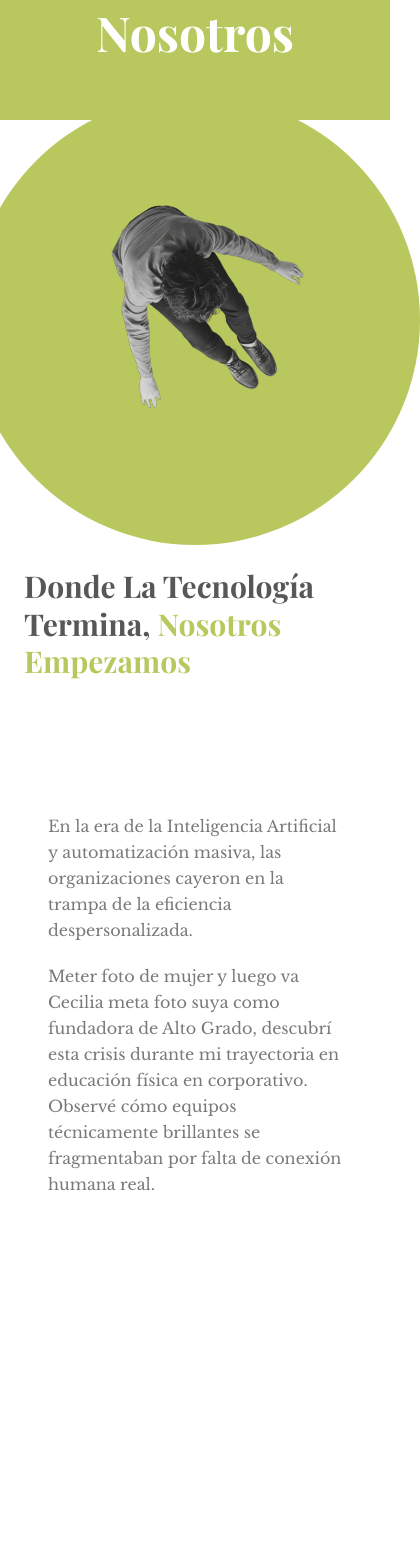
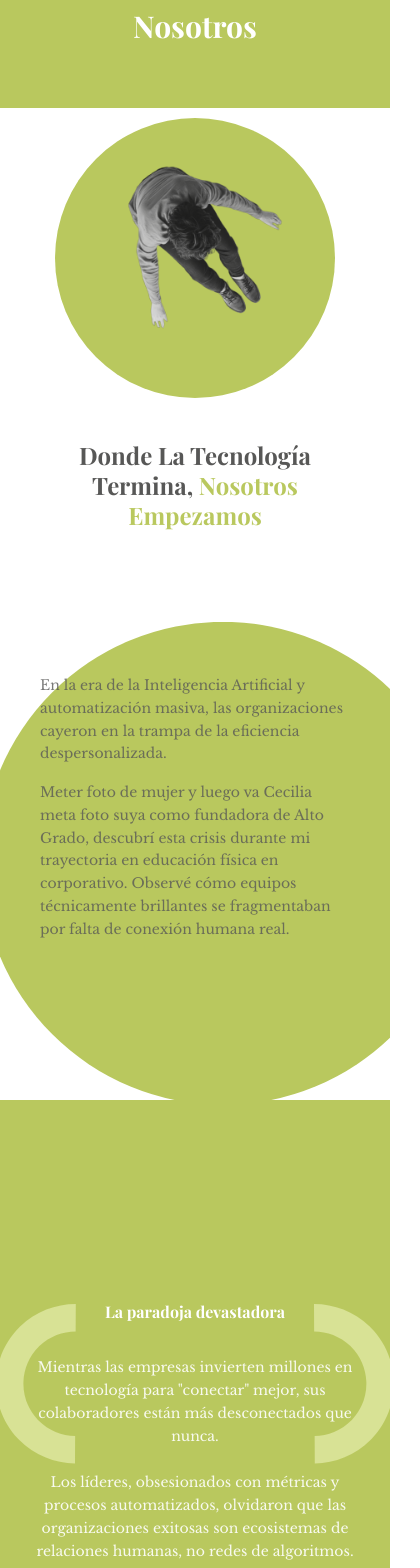
Before and after one commit to estraulacosta/emova-web, a Next.js app: page /nosotros in a window 390 px wide. Shown: the part 120-1688 px from the top of the page, 420 px wide, since content can reach past the window. Built offline with nearby package versions, Linux system fonts and the light colour scheme.

Commit message:
inicio desarollo responsive

```diff
--- a/src/components/sections/nosotros/HeroNosotros.tsx
+++ b/src/components/sections/nosotros/HeroNosotros.tsx
@@ -25,12 +25,12 @@ export default function HeroNosotros() {
     <>
       {/* Header Section - Green Background */}
       <section className="bg-emova-primary pt-32 pb-16">
-        <div className="container mx-auto px-6">
+        <div className="container mx-auto px-4 md:px-6">
           <motion.h1
             initial={{ opacity: 0, y: 20 }}
             animate={{ opacity: 1, y: 0 }}
             transition={{ duration: 0.6 }}
-            className="text-5xl md:text-6xl font-playfair font-bold text-white text-center"
+            className="text-3xl md:text-5xl lg:text-6xl font-playfair font-bold text-white text-center"
           >
             Nosotros
           </motion.h1>
@@ -38,9 +38,9 @@ export default function HeroNosotros() {
       </section>
 
       {/* Main Content Section */}
-      <section className="relative   overflow-visible">
+      <section className="relative overflow-visible pb-32 md:pb-0">
         {/* Green Circle SVG Background - At the very back, bottom */}
-        <div className="absolute bottom-0 pt-500 pb-100 left-0 w-full pointer-events-none overflow-hidden z-0" style={{ transform: 'translateY(50%)' }}>
+        <div className="absolute bottom-0 left-0 w-full pointer-events-none overflow-hidden z-0 translate-y-[1%] md:translate-y-[76.6%] lg:translate-y-[85%]">
           <img
             src="/assets/nosotros/circulo-fondo.svg"
             alt=""
@@ -48,11 +48,11 @@ export default function HeroNosotros() {
           />
         </div>
 
-        <div className="container mx-auto px-6 relative">
+        <div className="container mx-auto px-4 md:px-6 relative">
           <div className="max-w-7xl mx-auto">
 
             {/* Top section: Person on left, Title on right */}
-            <div className="grid lg:grid-cols-2 gap-12 items-center mb-23">
+            <div className="grid grid-cols-1 lg:grid-cols-2 gap-8 md:gap-12 items-center mb-12 md:mb-20 lg:mb-23">
 
               {/* Person with Green Circle - Left side */}
               <motion.div
@@ -60,10 +60,10 @@ export default function HeroNosotros() {
                 whileInView={{ opacity: 1, x: 0 }}
                 viewport={{ once: true }}
                 transition={{ duration: 0.8 }}
-                className="relative flex justify-center items-center min-h-[400px]"
+                className="relative flex justify-center items-center min-h-[300px] md:min-h-[350px] lg:min-h-[400px]"
               >
                 {/* Green Circle Background - Centered with person */}
-                <div className="absolute left-1/2 top-1/2 -translate-x-1/2 -translate-y-1/2 w-[450px] h-[450px] md:w-[300px] md:h-[300px]">
+                <div className="absolute left-1/2 top-1/2 -translate-x-1/2 -translate-y-1/2 w-[280px] h-[280px] md:w-[350px] md:h-[350px] lg:w-[350px] lg:h-[350px]">
                   <motion.div
                     initial={{ scale: 0.8, opacity: 0 }}
                     whileInView={{ scale: 1, opacity: 1 }}
@@ -84,7 +84,7 @@ export default function HeroNosotros() {
                   <img
                     src="/assets/Persona sentada.png"
                     alt="Persona sentada"
-                    className="w-full max-w-[250px] md:max-w-[320px] h-auto object-contain grayscale"
+                    className="w-full max-w-[200px] md:max-w-[280px] lg:max-w-[320px] h-auto object-contain grayscale"
                   />
                 </motion.div>
               </motion.div>
@@ -95,9 +95,9 @@ export default function HeroNosotros() {
                 whileInView={{ opacity: 1, x: 0 }}
                 viewport={{ once: true }}
                 transition={{ duration: 0.8, delay: 0.3 }}
-                className="relative z-10"
+                className="relative z-10 px-4 md:px-0"
               >
-                <h1 className="text-3xl md:text-4xl lg:text-5xl font-playfair font-bold text-emova-grey leading-tight">
+                <h1 className="text-2xl md:text-3xl lg:text-5xl font-playfair font-bold text-emova-grey leading-tight text-center lg:text-left">
                   Donde La Tecnología Termina,{" "}
                   <span className="text-emova-primary">Nosotros Empezamos</span>
                 </h1>
@@ -111,14 +111,14 @@ export default function HeroNosotros() {
               whileInView={{ opacity: 1, y: 0 }}
               viewport={{ once: true }}
               transition={{ duration: 0.8, delay: 0.5 }}
-              className="relative z-20 max-w-3xl mx-auto text-left space-y-5 px-6 pt-10 md:pt-5"
+              className="relative z-20 max-w-sm md:max-w-2xl lg:max-w-3xl mx-auto text-left space-y-4 md:space-y-5 px-6 md:px-6 pt-4 md:pt-10 lg:pt-5 pb-8 md:pb-0 mt-32 md:mt-0"
             >
-              <p className="text-emova-grey/80 font-libre text-base md:text-lg leading-relaxed">
+              <p className="text-emova-grey/80 font-libre text-sm md:text-base lg:text-lg leading-relaxed">
                 En la era de la Inteligencia Artificial y automatización masiva,
                 las organizaciones cayeron en la trampa de la eficiencia
                 despersonalizada.
               </p>
-              <p className="text-emova-grey/80 font-libre text-base md:text-lg leading-relaxed">
+              <p className="text-emova-grey/80 font-libre text-sm md:text-base lg:text-lg leading-relaxed">
                 Meter foto de mujer y luego va Cecilia meta foto suya
                 como fundadora de Alto Grado, descubrí esta crisis durante
                 mi trayectoria en educación física en corporativo. Observé
@@ -132,18 +132,18 @@ export default function HeroNosotros() {
       </section>
 
       {/* Paradoja Devastadora Section */}
-      <section className="relative bg-emova-primary top-100 pb-80 overflow-hidden ">
-        <div className="container mx-auto px-2">
+      <section className="relative bg-emova-primary top-0 md:top-60 lg:top-100 pb-30 md:pb-60 lg:pb-80 pt-50 md:pt-10 lg:pt-0 overflow-hidden ">
+        <div className="container mx-auto px-4 md:px-6">
           <div className="relative max-w-6xl mx-auto">
 
             {/* Arcos decorativos */}
-            <div className="absolute left-0 top-1 w-32 md:w-40 lg:w-48 pointer-events-none z-0" style={{ transform: 'translateX(-25%)' }}>
+            <div className="absolute left-0 top-1 w-20 md:w-32 lg:w-48 pointer-events-none z-0" style={{ transform: 'translateX(-25%)' }}>
               <svg viewBox="0 0 245 489" fill="none" xmlns="http://www.w3.org/2000/svg">
                 <path d="M242.362 404.193C201.684 403.763 161.152 387.934 130.27 356.748C129.224 355.691 128.198 354.623 127.187 353.541C96.8265 321.157 82.4643 279.282 84.0462 237.91C85.5407 198.738 101.33 160.024 131.383 130.265C132.132 129.523 132.891 128.802 133.651 128.08C164.534 98.6572 204.23 83.9524 243.936 83.9228L244.348 0.000210577C183.161 -0.0705846 121.949 22.7289 74.6 68.4465C73.8459 69.173 73.0815 69.8892 72.3324 70.631C25.8138 116.695 1.71343 176.839 0.0878923 237.492C-1.59442 300.346 20.8727 363.747 67.548 412.597C68.569 413.669 69.5901 414.741 70.6368 415.798C117.829 463.456 179.796 487.58 241.95 488.116L242.362 404.193Z" fill="#d8e295ff"/>
               </svg>
             </div>
 
-            <div className="absolute right-0 top-1 w-32 md:w-40 lg:w-48 pointer-events-none z-0" style={{ transform: 'translateX(25%)' }}>
+            <div className="absolute right-0 top-1 w-20 md:w-32 lg:w-48 pointer-events-none z-0" style={{ transform: 'translateX(25%)' }}>
               <svg viewBox="0 0 245 489" fill="none" xmlns="http://www.w3.org/2000/svg">
                 <path d="M1.98559 404.193C42.6641 403.763 83.1956 387.934 114.078 356.748C115.124 355.691 116.15 354.623 117.161 353.541C147.522 321.157 161.884 279.282 160.302 237.91C158.807 198.738 143.018 160.024 112.965 130.265C112.216 129.523 111.457 128.802 110.697 128.08C79.8137 98.6572 40.1178 83.9524 0.412288 83.9228L2.13334e-05 0.000210577C61.1866 -0.0705846 122.399 22.7289 169.748 68.4465C170.502 69.173 171.266 69.8892 172.016 70.631C218.534 116.695 242.635 176.839 244.26 237.492C245.942 300.346 223.475 363.747 176.8 412.597C175.779 413.669 174.758 414.741 173.711 415.798C126.519 463.456 64.5523 487.58 2.39785 488.116L1.98559 404.193Z" fill="#d8e295ff"/>
               </svg>
@@ -155,13 +155,13 @@ export default function HeroNosotros() {
               whileInView={{ opacity: 1, y: 0 }}
               viewport={{ once: true }}
               transition={{ duration: 0.8 }}
-              className="relative z-10 text-center px-1 md:px-12 lg:px-20"
+              className="relative z-10 text-center px-4 md:px-12 lg:px-20"
             >
-              <h2 className="text-3xl md:text-4xl lg:text-5xl font-playfair font-bold text-white mb-12">
+              <h2 className="sm:text-2xl md:text-3xl lg:text-5xl font-playfair font-bold text-white mb-8 md:mb-10 lg:mb-12">
                 La paradoja devastadora
               </h2>
 
-              <div className="space-y-6 text-white/90 font-libre text-base md:text-lg leading-relaxed">
+              <div className="space-y-6 sm:text-2xl md:text-base lg:text-lg leading-relaxed space-y-6 text-white/90 font-libre text-sm md:text-base lg:text-lg leading-relaxed">
                 <p>
                   Mientras las empresas invierten millones en tecnología para
                   "conectar" mejor, sus colaboradores están más desconectados
@@ -181,20 +181,20 @@ export default function HeroNosotros() {
       </section>
 
       {/* Nuestra Misión Section */}
-      <section className="relative bg-emova-primary top-70 overflow-hidden">
-        <div className="container mx-auto px-6">
+      <section className="relative bg-emova-primary top-12 md:top-40 lg:top-70 overflow-hidden pb-12 md:pb-0">
+        <div className="container mx-auto px-4 md:px-6">
           {/* Título centrado arriba */}
           <motion.h2
             initial={{ opacity: 0, y: -20 }}
             whileInView={{ opacity: 1, y: 0 }}
             viewport={{ once: true }}
             transition={{ duration: 0.6 }}
-            className="text-3xl md:text-4xl lg:text-5xl font-playfair font-bold text-white text-center mb-16"
+            className="text-2xl md:text-3xl lg:text-5xl font-playfair font-bold text-white text-center mb-8 md:mb-12 lg:mb-16"
           >
             Nuestra Misión
           </motion.h2>
 
-          <div className="grid lg:grid-cols-2 gap-12 items-center max-w-7xl mx-auto">
+          <div className="grid grid-cols-1 lg:grid-cols-2 gap-8 md:gap-12 items-center max-w-7xl mx-auto">
 
             {/* Burbuja de texto a la izquierda */}
             <motion.div
@@ -202,7 +202,7 @@ export default function HeroNosotros() {
               whileInView={{ opacity: 1, x: 0 }}
               viewport={{ once: true }}
               transition={{ duration: 0.8 }}
-              className="relative"
+              className="relative order-2 lg:order-1"
             >
               <div className="relative">
                 {/* SVG de la burbuja como fondo */}
@@ -212,12 +212,12 @@ export default function HeroNosotros() {
                 </svg>
 
                 {/* Texto posicionado sobre la burbuja */}
-                <div className="absolute top-[30%] left-[10%] right-[10%] space-y-4">
-                  <p className="text-emova-grey/80 font-libre text-sm md:text-base leading-relaxed">
+                <div className="absolute top-[25%] md:top-[30%] left-[8%] md:left-[10%] right-[8%] md:right-[10%] space-y-3 md:space-y-4">
+                  <p className="text-emova-grey/80 font-libre text-xs md:text-sm lg:text-base leading-relaxed">
                     En Alto Grado® creemos que el valor real de una empresa
                     está en las personas.
                   </p>
-                  <p className="text-emova-grey/80 font-libre text-sm md:text-base leading-relaxed">
+                  <p className="text-emova-grey/80 font-libre text-xs md:text-sm lg:text-base leading-relaxed">
                     Por eso creamos experiencias vivenciales que activan la
                     inteligencia emocional, fortalecen equipos y convierten el
                     bienestar humano en productividad sostenible.
@@ -232,12 +232,12 @@ export default function HeroNosotros() {
               whileInView={{ opacity: 1, x: 0 }}
               viewport={{ once: true }}
               transition={{ duration: 0.8, delay: 0.2 }}
-              className="flex justify-center"
+              className="flex justify-center order-1 lg:order-2"
             >
               <img
                 src="/assets/señora sentada.png"
                 alt="Nuestra Misión"
-                className="w-full max-w-[500px] h-auto object-contain"
+                className="w-full max-w-[300px] md:max-w-[400px] lg:max-w-[500px] h-auto object-contain"
               />
             </motion.div>
 
@@ -246,9 +246,9 @@ export default function HeroNosotros() {
       </section>
 
       {/* El Antídoto Científico Section */}
-      <section className="relative bg-[#FFFFFF] top-60 pt-10 pb-80">
-        <div className="container mx-auto px-6">
-          <div className="grid lg:grid-cols-2 gap-12 items-center max-w-7xl mx-auto">
+      <section className="relative bg-[#FFFFFF] top-12 md:top-40 lg:top-60 pt-8 md:pt-10 pb-16 md:pb-60 lg:pb-90">
+        <div className="container mx-auto px-4 md:px-6">
+          <div className="grid grid-cols-1 lg:grid-cols-2 gap-8 md:gap-12 items-center max-w-7xl mx-auto">
 
             {/* Imagen del cerebro con círculo morado a la izquierda */}
             <motion.div
@@ -258,15 +258,15 @@ export default function HeroNosotros() {
               transition={{ duration: 0.8 }}
               className="relative flex justify-center items-center"
             >
-              <div className="relative w-full max-w-[450px] h-[450px] flex items-center justify-center">
+              <div className="relative w-full max-w-[280px] md:max-w-[350px] lg:max-w-[450px] h-[280px] md:h-[350px] lg:h-[450px] flex items-center justify-center mx-auto">
                 {/* Círculo de fondo morado */}
-                <div className="absolute w-[350px] h-[350px] rounded-full bg-emova-primary" />
+                <div className="absolute w-[220px] h-[220px] md:w-[280px] md:h-[280px] lg:w-[350px] lg:h-[350px] rounded-full bg-emova-primary" />
 
                 {/* Imagen del cerebro */}
                 <img
                   src="/assets/cerebro perfil.png"
                   alt="Cerebro"
-                  className="relative z-10 w-[320px] h-auto object-contain"
+                  className="relative z-10 w-[200px] md:w-[260px] lg:w-[320px] h-auto object-contain"
                 />
               </div>
             </motion.div>
@@ -277,13 +277,13 @@ export default function HeroNosotros() {
               whileInView={{ opacity: 1, x: 0 }}
               viewport={{ once: true }}
               transition={{ duration: 0.8, delay: 0.2 }}
-              className="space-y-6"
+              className="space-y-4 md:space-y-6"
             >
-              <h2 className="text-3xl md:text-4xl lg:text-5xl font-playfair font-bold text-emova-secondary">
+              <h2 className="text-2xl md:text-3xl lg:text-5xl font-playfair font-bold text-emova-secondary text-center lg:text-left">
                 El Antídoto Científico
               </h2>
 
-              <div className="space-y-4 text-emova-grey/80 font-libre text-base md:text-lg leading-relaxed">
+              <div className="space-y-3 md:space-y-4 text-emova-grey/80 font-libre text-sm md:text-base lg:text-lg leading-relaxed">
                 <p>
                   Desarrollamos el Modelo de Transformación Neuroemocional™,
                   el antídoto científico a la deshumanización organizacional.
@@ -295,7 +295,7 @@ export default function HeroNosotros() {
                 </p>
               </div>
 
-              <button className="bg-emova-primary text-white px-8 py-3 rounded-full font-semibold hover:bg-emova-secondary transition-colors font-noto inline-flex items-center gap-2">
+              <button className="bg-emova-primary text-white px-4 md:px-6 lg:px-8 py-2 md:py-3 rounded-full font-semibold hover:bg-emova-secondary transition-colors font-noto inline-flex items-center gap-2 text-xs md:text-sm lg:text-base mx-auto lg:mx-0">
                 Conoce cómo activamos la humanidad en tu organización
                 <svg width="20" height="20" viewBox="0 0 20 20" fill="none" xmlns="http://www.w3.org/2000/svg">
                   <path d="M7.5 15L12.5 10L7.5 5" stroke="currentColor" strokeWidth="2" strokeLinecap="round" strokeLinejoin="round"/>
@@ -314,10 +314,10 @@ export default function HeroNosotros() {
           animate={{ opacity: 1, y: 0 }}
           exit={{ opacity: 0, y: 20 }}
           onClick={scrollToTop}
-          className="fixed bottom-8 right-8 z-[9999] bg-emova-primary hover:bg-emova-secondary text-white p-4 rounded-full shadow-lg transition-colors"
+          className="fixed bottom-4 right-4 md:bottom-6 md:right-6 lg:bottom-8 lg:right-8 z-[9999] bg-emova-primary hover:bg-emova-secondary text-white p-3 md:p-4 rounded-full shadow-lg transition-colors"
           aria-label="Volver arriba"
         >
-          <ChevronUp size={24} />
+          <ChevronUp size={20} className="md:w-6 md:h-6" />
         </motion.button>
       )}
     </>
```
